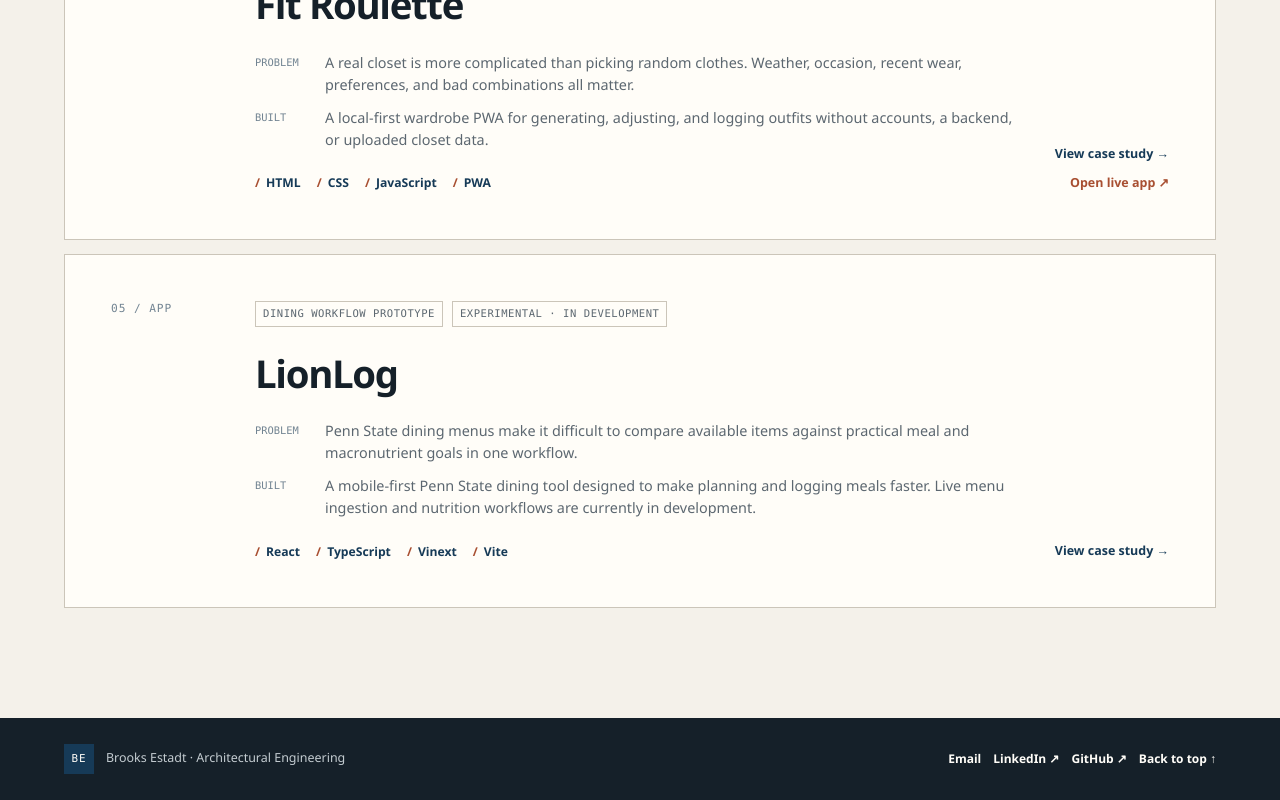
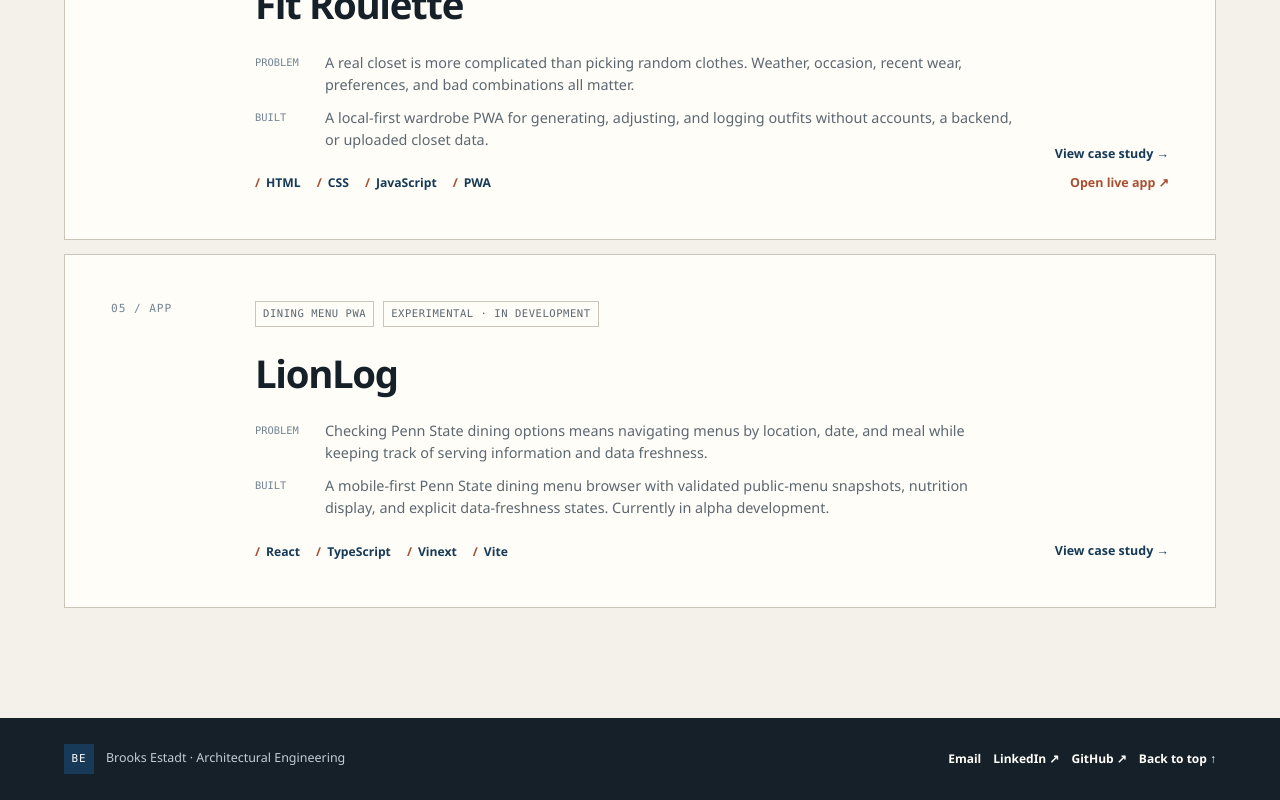
Before and after one commit to CrunchyBrunch/CrunchyBrunch.github.io, a Next.js app: page /projects in a window 1280 px wide. Shown: the part 1950-2750 px from the top of the page. Built offline with nearby package versions, Linux system fonts and the light colour scheme; no server answers.

Commit message:
Refresh personal project case studies and fall resume

```diff
--- a/app/page.tsx
+++ b/app/page.tsx
@@ -72,7 +72,7 @@ export default function Home() {
         </div>
         <div className="timeline">
           <article><span className="timeline-marker">01</span><div><p className="timeline-type">Professional experience</p><h3>Structural Engineering Intern</h3><p className="timeline-org">Greenman-Pedersen, Inc. (GPI)</p><p>Worked with structural calculations, existing-member investigation, field surveys, CAD and Revit workflows, design documents, and engineering automation.</p></div></article>
-          <article><span className="timeline-marker">02</span><div><p className="timeline-type">Education</p><h3>B.A.E./M.A.E. in Architectural Engineering</h3><p className="timeline-org">Pennsylvania State University, University Park</p><p>Structural Option · GPA: 3.9 · Expected 2029</p></div></article>
+          <article><span className="timeline-marker">02</span><div><p className="timeline-type">Education</p><h3>B.A.E./M.A.E. in Architectural Engineering</h3><p className="timeline-org">Pennsylvania State University, University Park</p><p>Structural Option · GPA: 3.85 · Expected 2029</p></div></article>
         </div>
       </section>
 
--- a/data/projects.ts
+++ b/data/projects.ts
@@ -162,23 +162,26 @@ export const projects: readonly Project[] = [
     solution:
       "The app combines structured garment data with explicit compatibility rules, outfit history, context, and user controls while keeping wardrobe data in the browser.",
     features: [
-      "One-press generation, reroll, build-around-item, and item-swap workflows",
+      "One-press generation, repeat-aware rerolls, build-around-item, and item-swap workflows",
       "Closet management with availability, archive states, pair rules, and exact bans",
-      "Logged outfit history, recency-aware selection, manual logging, and JSON backup / restore",
+      "Unified garment editing with duplicate warnings and unsaved-draft protection",
+      "Manual logging and history editing with slot-conflict checks and preserved garment snapshots",
+      "Recency-aware selection, JSON backup / restore, and history date guardrails",
       "Optional weather context with explicit location consent and manual / offline fallback",
       "PWA installation, service-worker caching, and no-account local storage",
-      "Read-only closet insights and deterministic coverage analysis introduced in v1.6",
+      "Read-only closet and outfit-history insights with deterministic coverage analysis",
     ],
     technologies: ["HTML", "CSS", "JavaScript", "PWA", "Service Worker", "localStorage"],
     technicalNotes: [
       "Static application with no backend, database server, paid API, analytics, or external model",
       "Schema-versioned local data with protected recovery copies during migrations",
-      "Open-Meteo is used only for opt-in current conditions with visible attribution",
+      "Opt-in weather sends rounded coordinates to Open-Meteo, never closet or history data; manual context remains available",
+      "Coverage analysis reports a lower bound when its candidate limit is reached; layering supports one optional layer, not arbitrary stacks",
     ],
     impact:
       "It demonstrates long-term product iteration: solving a small daily problem, using the software personally, and improving its data model, interactions, resilience, and accessibility release by release.",
     currentState:
-      "Public v1.6 release with a live GitHub Pages deployment and a maintained repository.",
+      "Public v1.6 series with a live GitHub Pages deployment. Recent updates improve interface consistency, garment editing, and manual-history safeguards.",
     links: [
       { label: "Live demo", href: "https://crunchybrunch.github.io/fit-roulette/", kind: "demo" },
       { label: "View GitHub", href: "https://github.com/CrunchyBrunch/fit-roulette", kind: "github" },
@@ -189,37 +192,41 @@ export const projects: readonly Project[] = [
     name: "LionLog",
     shortName: "LionLog",
     group: "Personal software",
-    type: "Dining workflow prototype",
+    type: "Dining menu PWA",
     status: "Experimental · In Development",
-    version: "v0.1.0-alpha.2.1",
+    version: "v0.2.0-alpha.4",
     featured: false,
     order: 5,
     problem:
-      "Penn State dining menus make it difficult to compare available items against practical meal and macronutrient goals in one workflow.",
+      "Checking Penn State dining options means navigating menus by location, date, and meal while keeping track of serving information and data freshness.",
     summary:
-      "A mobile-first Penn State dining tool designed to make planning and logging meals faster. Live menu ingestion and nutrition workflows are currently in development.",
+      "A mobile-first Penn State dining menu browser with validated public-menu snapshots, nutrition display, and explicit data-freshness states. Currently in alpha development.",
     overview:
-      "LionLog currently proves the browsing and meal-context foundation: dining hall, meal period, service date, venue filtering, and nutrition display. It intentionally does not claim live Penn State data or a completed optimizer.",
+      "LionLog has grown from a sample-data prototype into a menu browser backed by validated snapshots of Penn State public dining menus. It keeps sample mode separate and makes unavailable or outdated data visible. It is an independent project, not an official Penn State service.",
     solution:
-      "The prototype uses replaceable provider interfaces and sample menu data so the product surface and domain contracts can develop without unauthorized production retrieval.",
+      "A manually run ingestion workflow retrieves public menu HTML outside the React app, validates versioned snapshots, and exports a static catalog. The PWA reads those snapshots through provider interfaces and labels their source and freshness.",
     features: [
       "Dining hall, meal period, service date, and venue selection",
-      "Responsive sample menu with source serving units, protein, and calorie display",
-      "Provider and domain boundaries prepared for a future authorized source",
-      "PWA assets and offline-oriented application shell",
-      "Documented caching, validation, attribution, failure, and data-minimization policy",
+      "Responsive menus with source serving units and available nutrition information",
+      "Manual public-menu ingestion, snapshot validation, and static catalog export",
+      "Explicit live, cached, stale, sample, and unavailable data states",
+      "Separate sample mode with no silent sample substitution when menu data is unavailable",
+      "PWA shell and a reviewable field-release artifact workflow",
     ],
-    technologies: ["React", "TypeScript", "Vinext", "Vite", "PWA architecture"],
+    technologies: ["React", "TypeScript", "Vinext", "Vite", "Zod", "PWA"],
     technicalNotes: [
-      "Current UI uses deterministic sample data and says so prominently",
-      "A public-source audit found no supported structured API and a robots policy that blocks automated production retrieval",
-      "The meal-optimizer interface exists as a domain contract, but optimization is not implemented",
+      "Public-menu HTML is parsed outside the browser app; no official Penn State API is claimed",
+      "Snapshots are validated before export and delivery; missing, invalid, or expired data is unavailable rather than replaced with samples",
+      "Release preparation and deployment are separate, manually dispatched workflows; scheduled production scraping is not implemented",
+      "Meal optimization, nutrition targets, accounts, a food diary, and analytics are not implemented",
     ],
     impact:
-      "The work shows how to separate product development from a risky data dependency and document the authorization, accuracy, and attribution conditions required before launch.",
+      "The project demonstrates a transparent data pipeline: separating retrieval from presentation, validating source data, and making freshness and failure states understandable to the user.",
     currentState:
-      "Experimental alpha. Keep secondary until an approved Penn State feed or written permission is available and the meal-building workflow is implemented.",
-    links: [],
+      "v0.2.0-alpha.4 supports preparing a reviewable field-release artifact with validated menu snapshots. Public deployment remains a separate step; this is a menu browser, not a completed meal-planning or logging system.",
+    links: [
+      { label: "View GitHub", href: "https://github.com/CrunchyBrunch/LionLog", kind: "github" },
+    ],
   },
 ] as const;
 
```
Also changed, not shown: 1 other file (tests, documents, lock files or other folders).
